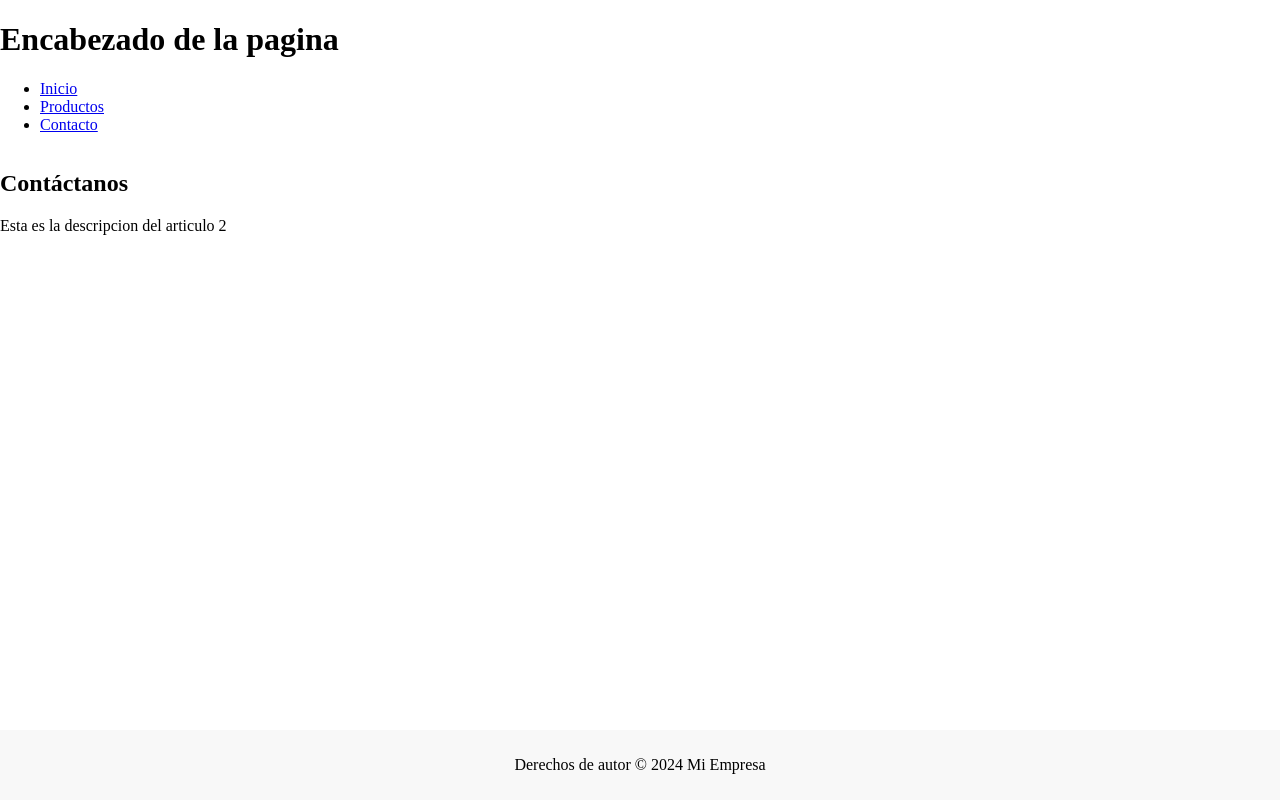
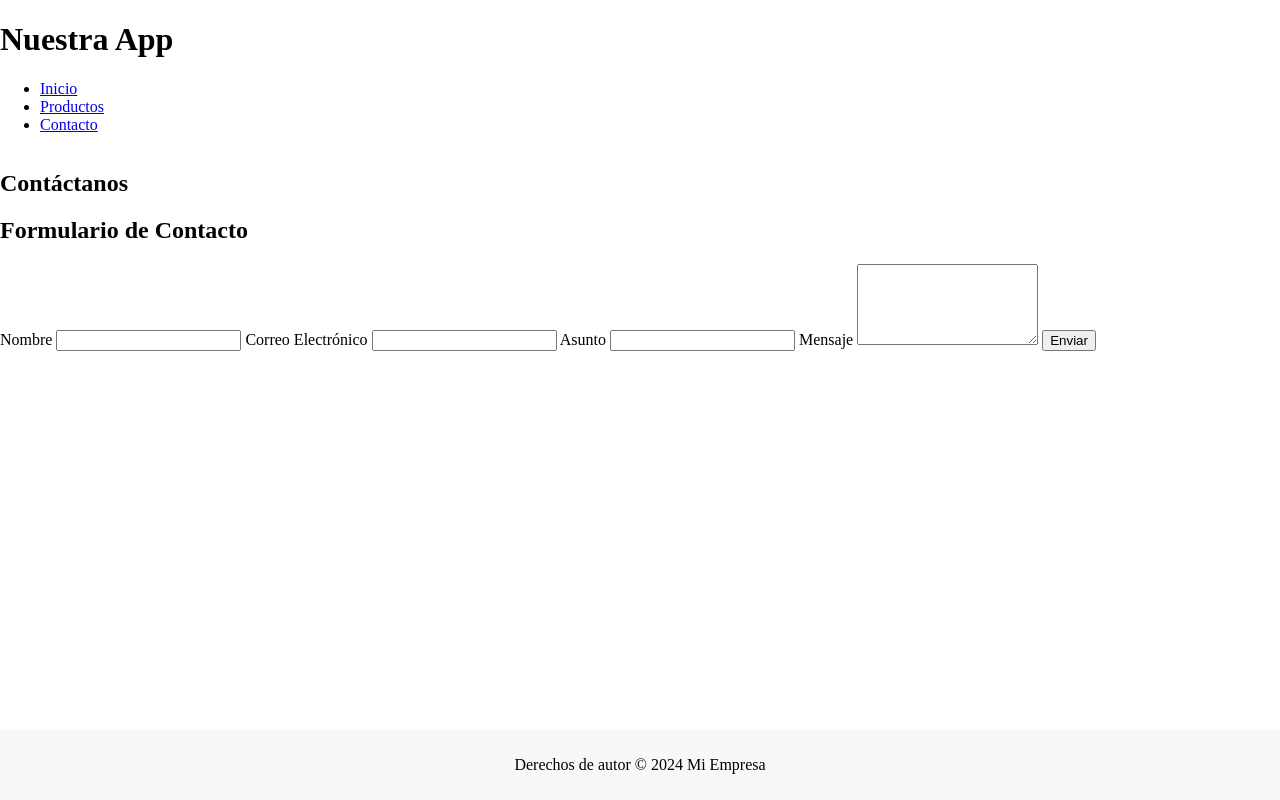
Before and after one commit to devOlbap/FS_2_EXP1_S1, a plain HTML site: page index.html in a window 1280 px wide. Both pictures are taken after a click on the link "Contacto". Drawn offline with Linux system fonts and the light colour scheme.

Commit message:
modificando Home y Contacto

```diff
--- a/index.html
+++ b/index.html
@@ -8,7 +8,7 @@
 </head>
 <body>
     <header>
-        <h1>Encabezado de la pagina</h1>
+        <h1>Nuestra App</h1>
         <nav>
             <ul>
                 <li><a onclick="mostrar(this)" id="home"  href="#">Inicio</a></li>
@@ -20,8 +20,10 @@
     </header>
     <main>
         <article id="home_div">
-            <h1>Este es el Inicio</h1>
-            <p>Este es un mensaje de bienvenida a la app</p>
+            <div>
+                <h1>Bienvenido a Nuestra App</h1>
+                <p>¡Estamos encantados de tenerte aquí!</p>
+            </div>
         </article>
         <article id="products_div" style="display: none;">
             <h2>Productos </h2>
@@ -56,7 +58,24 @@
 
         <article id="contact_div" style="display: none;">
             <h2>Contáctanos</h2>
-            <p>Esta es la descripcion del articulo 2</p>
+            <div class="contact-form">
+                <h2>Formulario de Contacto</h2>
+                <form>
+                    <label for="nombre">Nombre</label>
+                    <input type="text" id="nombre" name="nombre" required>
+
+                    <label for="email">Correo Electrónico</label>
+                    <input type="email" id="email" name="email" required>
+
+                    <label for="asunto">Asunto</label>
+                    <input type="text" id="asunto" name="asunto" required>
+
+                    <label for="mensaje">Mensaje</label>
+                    <textarea id="mensaje" name="mensaje" rows="5" required></textarea>
+
+                    <button onclick="enviarFormContacto()" type="button">Enviar</button>
+                </form>
+            </div>
         </article>
     </main>
     <footer>
```
